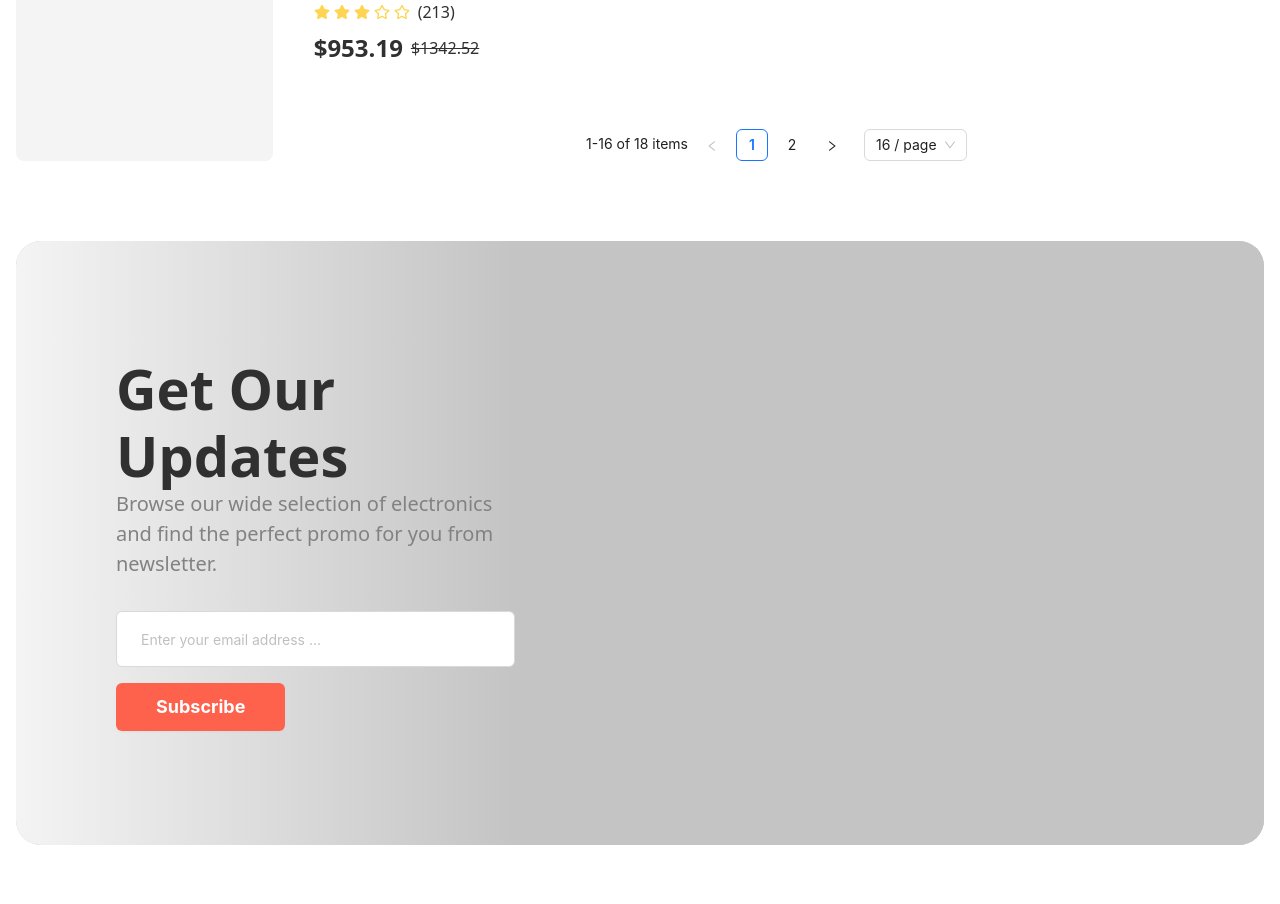
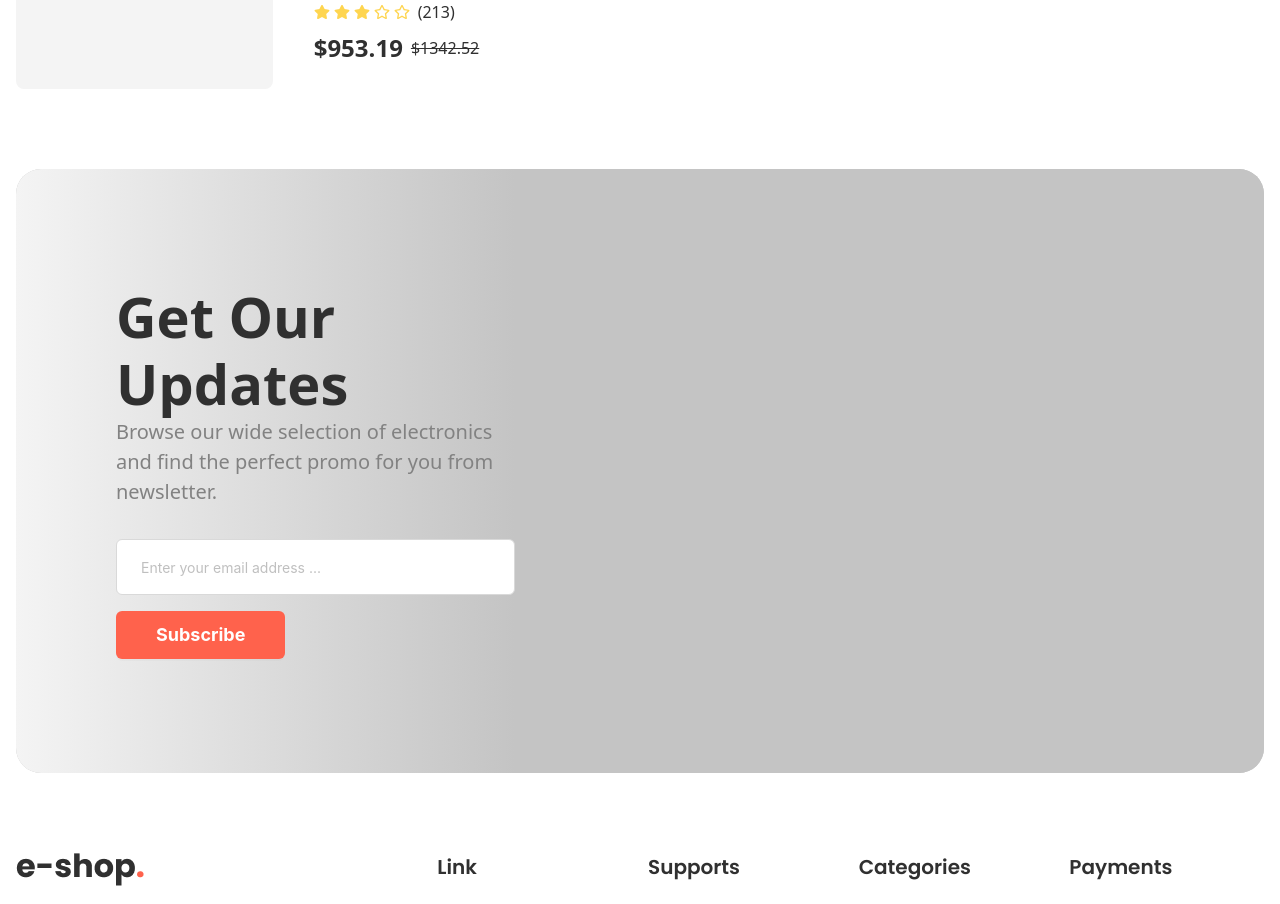
Before and after one commit to mamudulislam/E-Shop, a React (Vite) app: page /Product in a window 1280 px wide. Shown: the part 2960-3864 px from the top of the page. Built offline with nearby package versions, Linux system fonts and the light colour scheme.

Commit message:
pagination have some issues get errors

```diff
--- a/src/Pages/Product/Components/Productshowecase/ShowcaseHeader.jsx
+++ b/src/Pages/Product/Components/Productshowecase/ShowcaseHeader.jsx
@@ -9,7 +9,7 @@ import {
 } from "../../../../settings/Redux/feature/viewSlice";
 import CustomDropdown from "../../../../Golobalcomponentes/CustomDropdown/CustomDropdown";
 
-const ShowcaseHeader = ({ currentPage, pageSize }) => {
+const ShowcaseHeader = () => {
     const dispatch = useDispatch();
     const viewMode = useSelector((state) => state.view.mode);
     const { t } = useTranslation();
@@ -19,10 +19,6 @@ const ShowcaseHeader = ({ currentPage, pageSize }) => {
         { key: "2", label: t("Price High to Low") },
     ];
 
-    // Calculate showing range
-    const startItem = (currentPage - 1) * pageSize + 1;
-    const endItem = Math.min(currentPage * pageSize, 160); // Assuming total is 160
-
     return (
         <div>
             <h1 className="font-montserrat text-[36px] font-bold text-black">
@@ -30,7 +26,7 @@ const ShowcaseHeader = ({ currentPage, pageSize }) => {
             </h1>
             <div className="flex items-center justify-between mt-6">
                 <p className="font-montserrat text-base text-black01">
-                    {t(`Showing ${startItem} - ${endItem} of 160 results.`)}
+                    {t("Showing 1 - 16 of 160 results.")}
                 </p>
                 <div className="flex items-center gap-x-4">
                     <div className="flex items-center gap-x-2">
--- a/src/Pages/Product/Components/Productshowecase/Showecsebody.jsx
+++ b/src/Pages/Product/Components/Productshowecase/Showecsebody.jsx
@@ -1,61 +1,47 @@
-import React, { useState } from 'react';
+import React from 'react';
 import { useSelector } from 'react-redux';
-import { Pagination } from 'antd';
 import ProductCard from '../../../../Golobalcomponentes/ProductCard/ProductCard';
 import Productcardlist from '../../../../Golobalcomponentes/Productcardlist/Productcardlist';
 import { Featureddata } from '../../../Home/Componentes/FeaturedProducts/Featureddata';
 
 const Showecsebody = () => {
     const viewMode = useSelector((state) => state.view.mode);
-    const [currentPage, setCurrentPage] = useState(1);
-    const [pageSize, setPageSize] = useState(16);
-
-    // Calculate paginated data
-    const paginatedData = () => {
-        const startIndex = (currentPage - 1) * pageSize;
-        const endIndex = startIndex + pageSize;
-        return Featureddata.slice(startIndex, endIndex);
-    };
-
-    const handlePageChange = (page, size) => {
-        setCurrentPage(page);
-        setPageSize(size);
-    };
 
     return (
         <div className="mt-[48px]">
             {viewMode === "grid" ? (
                 <div className="grid grid-cols-1 md:grid-cols-2 lg:grid-cols-3 2xl:grid-cols-4 3xl:grid-cols-5 2xl:gap-x-5 gap-y-10 mt-[30px]">
-                    {paginatedData().map((product) => (
+                    {Featureddata?.slice(0, 16)?.map((product) => (
                         <ProductCard
                             key={product.id}
-                            {...product}
+                            id={product.id}
+                            imges={product?.imges}
+                            rate={product.rate}
+                            pCategory={product.pCategory}
+                            pName={product.pName}
+                            totalrating={product.totalrating}
+                            price={product.price}
+                            discout={product.discout}
                         />
                     ))}
                 </div>
             ) : (
                 <div className="mt-[30px] flex flex-col gap-y-6">
-                    {paginatedData().map((product) => (
+                    {Featureddata?.slice(0, 16)?.map((product) => (
                         <Productcardlist
                             key={product.id}
-                            {...product}
+                            id={product.id}
+                            imges={product?.imges}
+                            rate={product.rate}
+                            pCategory={product.pCategory}
+                            pName={product.pName}
+                            totalrating={product.totalrating}
+                            price={product.price}
+                            discout={product.discout}
                         />
                     ))}
                 </div>
             )}
-
-            {/* Ant Design Pagination */}
-            <div className="mt-10 flex justify-center">
-                <Pagination
-                    current={currentPage}
-                    pageSize={pageSize}
-                    total={Featureddata.length}
-                    onChange={handlePageChange}
-                    showSizeChanger
-                    pageSizeOptions={['8', '16', '24', '32']}
-                    showTotal={(total, range) => `${range[0]}-${range[1]} of ${total} items`}
-                />
-            </div>
         </div>
     );
 };
```
